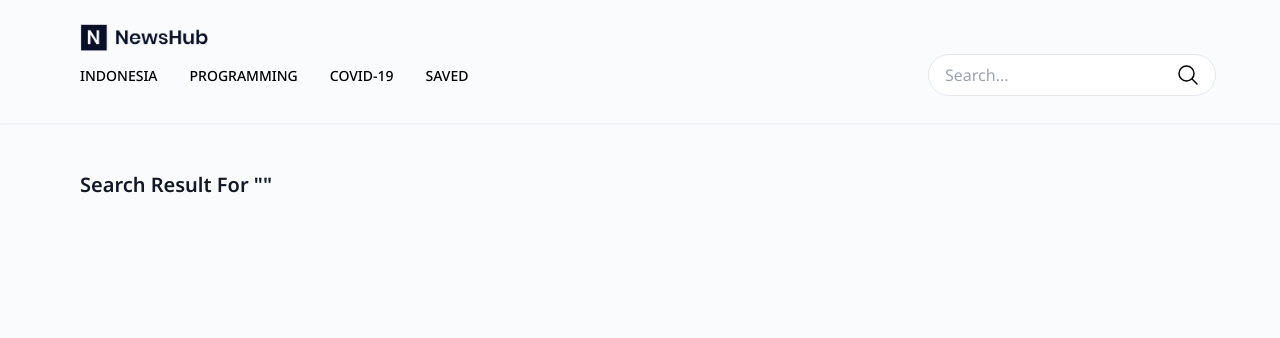
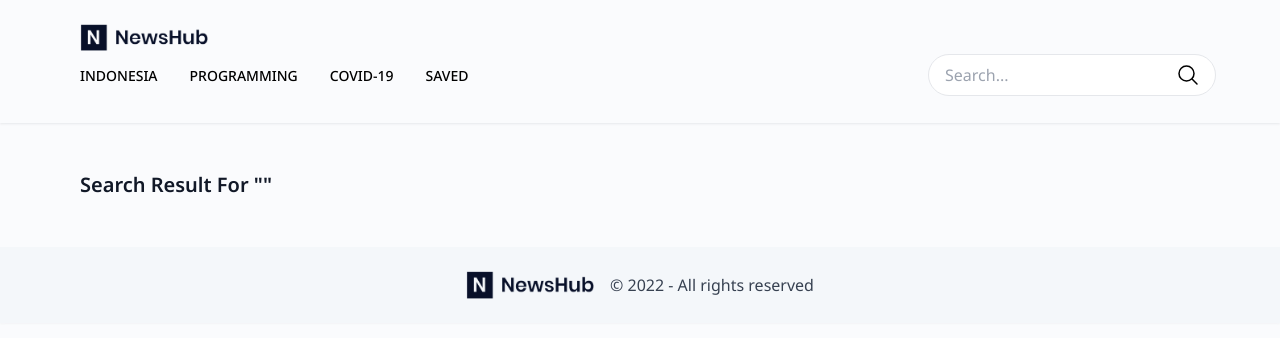
Before and after one commit to danisec/newshub-project, a React (Vite) app: page /search in a window 1280 px wide. Shown: the top 338 px of the page. Built offline with nearby package versions, Linux system fonts and the light colour scheme.

Commit message:
add footer

```diff
--- /dev/null
+++ b/src/components/UI/organisms/footer/Footer.jsx
@@ -0,0 +1,29 @@
+import React from 'react'
+import Logo from '../../atoms/logo/Logo'
+
+function Footer() {
+  const getYear = () => {
+    const date = new Date()
+    const year = date.getFullYear()
+
+    return year
+  }
+
+  return (
+    <div className='layout bg-slate-100/60 shadow-sm shadow-gray-100'>
+      <div className='flex flex-wrap items-center justify-center gap-4 py-6'>
+        <div>
+          <Logo classLogo='h-auto w-32' />
+        </div>
+
+        <div>
+          <p className='text-sm font-normal text-gray-700 md:text-base'>
+            {`© ${getYear()} - All rights reserved`}
+          </p>
+        </div>
+      </div>
+    </div>
+  )
+}
+
+export default Footer
--- a/src/components/templates/Templates.jsx
+++ b/src/components/templates/Templates.jsx
@@ -6,6 +6,8 @@ import Navbar from '../UI/organisms/navbar/Navbar'
 import HomePage from '../pages/home'
 import ProgrammingPage from '../pages/programming'
 import SearchPage from '../pages/search'
+
+import Footer from '../UI/organisms/footer/Footer'
 
 function Templates() {
   return (
@@ -17,6 +19,8 @@ function Templates() {
         <Route path='programming' element={<ProgrammingPage />} />
         <Route path='/search' element={<SearchPage />} />
       </Routes>
+
+      <Footer />
     </>
   )
 }
```
